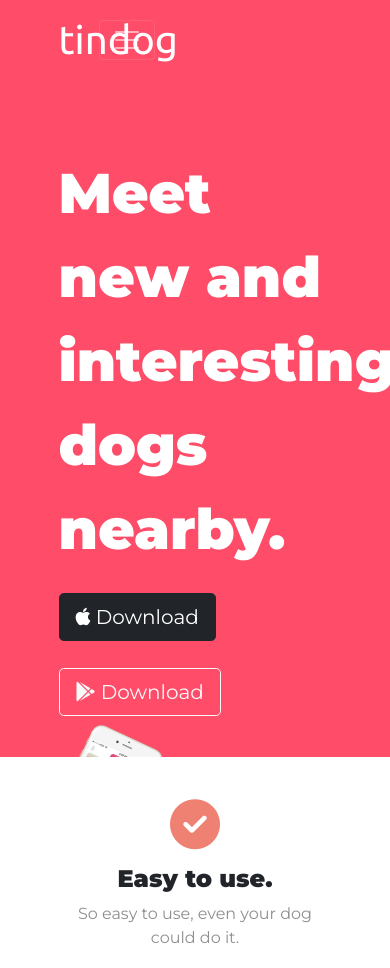
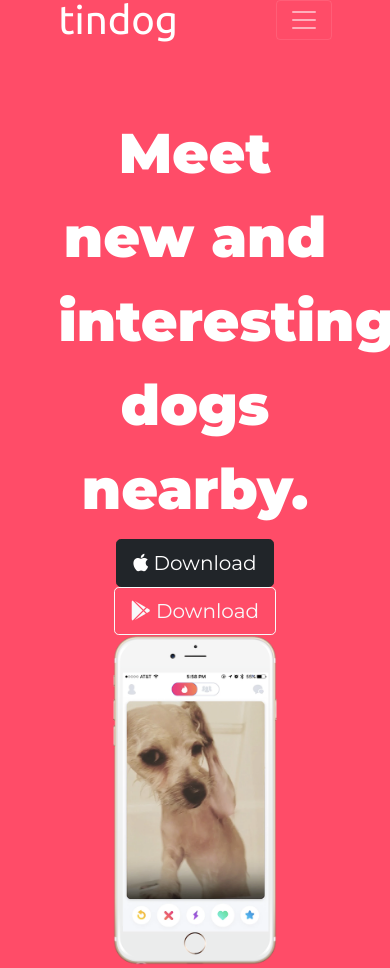
Before and after one commit to idobar99/tindog1, a plain HTML site: page index.html in a window 390 px wide. Shown: the top 968 px of the page. Drawn offline with nearby package versions, Linux system fonts and the light colour scheme.

Commit message:
Update styles.css

```diff
--- a/css/styles.css
+++ b/css/styles.css
@@ -12,17 +12,7 @@
   color: #8f8f8f;
 }
 
-@media (max-width: 1028px) {
-  .iphone-mockup {
-    position: static;
-    transform: rotate(0);
-    width: 60%;
-  }
 
-  #title {
-    text-align: center;
-  }
-}
 /*******CONTAINERS**********/
 .container-fluid {
   padding: 7% 15%;
@@ -40,6 +30,10 @@
 /*****navigation bar****/
 .navbar {
   padding: 0 0 4.5rem;
+}
+
+.nav-container{
+  padding: 0;
 }
 
 .navbar-brand {
@@ -164,3 +158,28 @@
   font-size: 1.5rem;
   margin: 10px;
 }
+
+@media (max-width: 1028px) {
+  .title-row{
+    text-align: center;
+  }
+
+  .iphone-mockup {
+    position: static;
+    transform: rotate(0);
+    width: 60%;
+  }
+
+   .big-heading {
+    text-align: center;
+  }
+  .download-button{
+    margin: auto;
+  }
+  .navbar-toggler{
+    position: absolute;
+    right: 0;
+  }
+
+
+}
```
